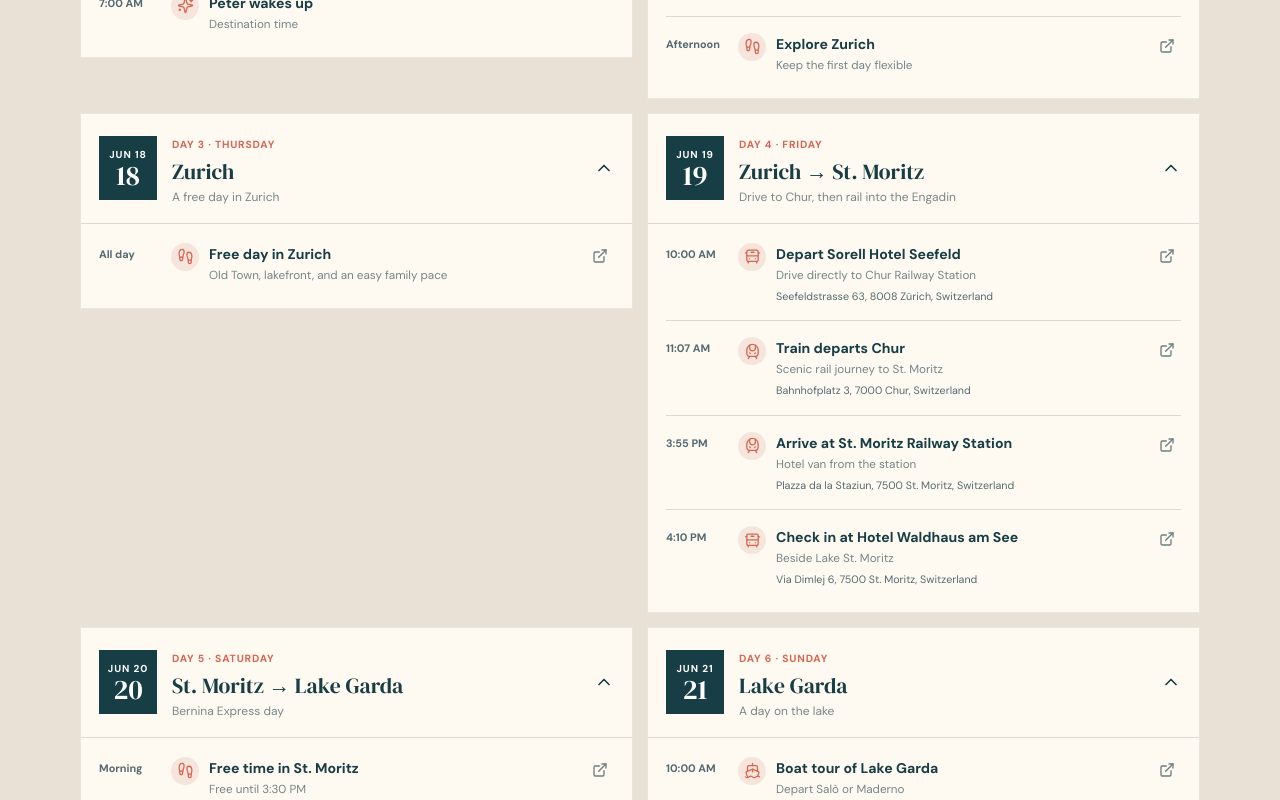
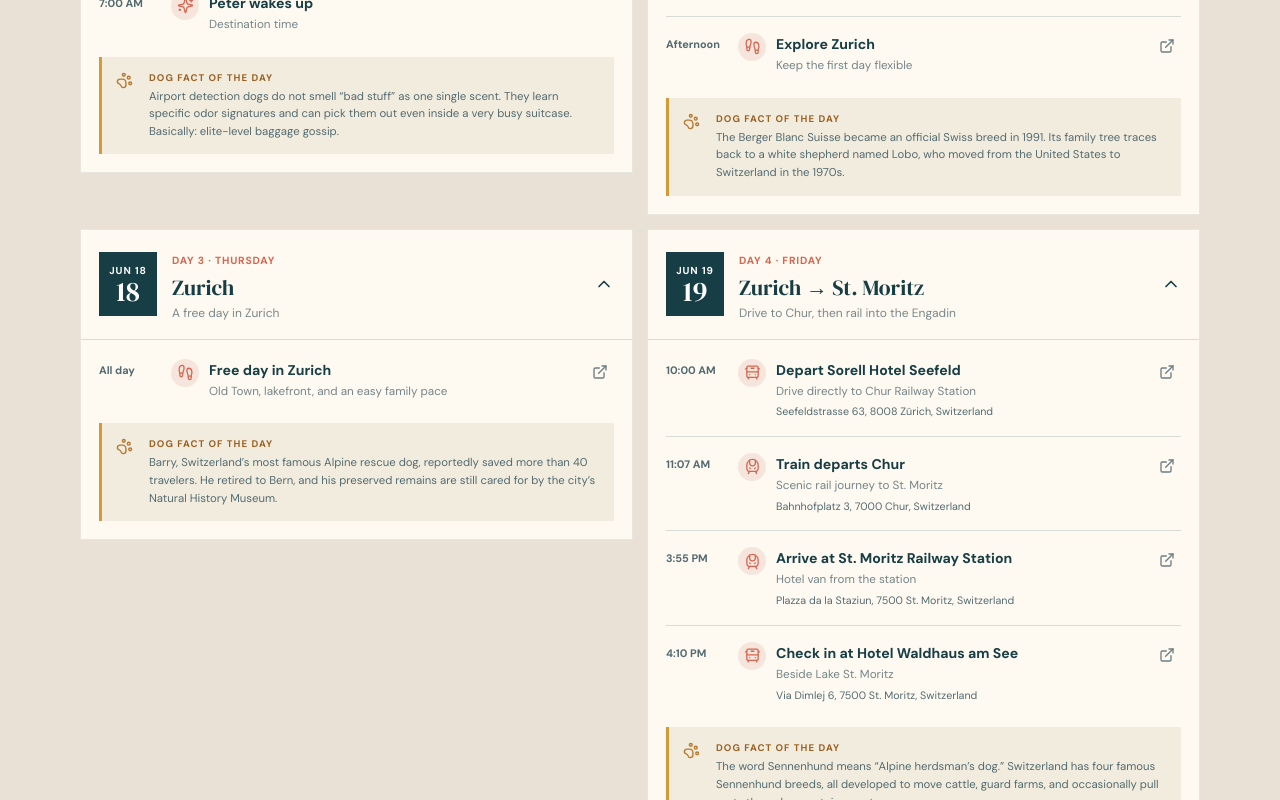
Before and after one commit to ctofani42/Italy-2026-Itinerary, a React (Vite) app: page / in a window 1280 px wide. Shown: the part 2420-3220 px from the top of the page. Built offline with nearby package versions, Linux system fonts and the light colour scheme.

Commit message:
Add daily regional dog facts

```diff
--- a/src/App.jsx
+++ b/src/App.jsx
@@ -13,6 +13,7 @@ import {
   Map,
   MapPin,
   Navigation,
+  PawPrint,
   Plane,
   Ship,
   Sparkles,
@@ -296,10 +297,19 @@ function DayCard({ day, index, isToday }) {
         <ChevronDown className={expanded ? 'rotated' : ''} size={20} />
       </button>
       {expanded && (
-        <div className="event-list">
-          {day.events.map((event, eventIndex) => (
-            <EventRow key={`${day.date}-${eventIndex}`} event={event} />
-          ))}
+        <div className="day-details">
+          <div className="event-list">
+            {day.events.map((event, eventIndex) => (
+              <EventRow key={`${day.date}-${eventIndex}`} event={event} />
+            ))}
+          </div>
+          <aside className="dog-fact">
+            <PawPrint size={17} aria-hidden="true" />
+            <div>
+              <span>Dog fact of the day</span>
+              <p>{day.dogFact}</p>
+            </div>
+          </aside>
         </div>
       )}
     </article>
--- a/src/data/itinerary.json
+++ b/src/data/itinerary.json
@@ -81,6 +81,7 @@
       "location": "Philadelphia → Zurich",
       "region": "travel",
       "summary": "Departure day",
+      "dogFact": "Airport detection dogs do not smell “bad stuff” as one single scent. They learn specific odor signatures and can pick them out even inside a very busy suitcase. Basically: elite-level baggage gossip.",
       "events": [
         { "time": "12:00 PM", "event": "Depart for airport", "notes": "Wear Swiss T-shirts", "transport": "van", "placeId": "phl" },
         { "time": "6:05 PM", "event": "American Airlines AA92 departs PHL", "notes": "Nonstop overnight flight to Zurich", "transport": "flight", "placeId": "phl" },
@@ -94,6 +95,7 @@
       "location": "Zurich",
       "region": "switzerland",
       "summary": "Touch down in Switzerland",
+      "dogFact": "The Berger Blanc Suisse became an official Swiss breed in 1991. Its family tree traces back to a white shepherd named Lobo, who moved from the United States to Switzerland in the 1970s.",
       "events": [
         { "time": "7:45 AM", "event": "American Airlines AA92 arrives at ZRH", "notes": "Clear customs and collect luggage", "transport": "flight", "placeId": "zrh" },
         { "time": "After arrival", "event": "Transfer to Sorell Hotel Seefeld", "notes": "Hotel vans from Zurich Airport", "transport": "van", "placeId": "hotel-seefeld" },
@@ -107,6 +109,7 @@
       "location": "Zurich",
       "region": "switzerland",
       "summary": "A free day in Zurich",
+      "dogFact": "Barry, Switzerland’s most famous Alpine rescue dog, reportedly saved more than 40 travelers. He retired to Bern, and his preserved remains are still cared for by the city’s Natural History Museum.",
       "events": [
         { "time": "All day", "event": "Free day in Zurich", "notes": "Old Town, lakefront, and an easy family pace", "transport": "walk", "placeId": "zurich" }
       ]
@@ -117,6 +120,7 @@
       "location": "Zurich → St. Moritz",
       "region": "travel",
       "summary": "Drive to Chur, then rail into the Engadin",
+      "dogFact": "The word Sennenhund means “Alpine herdsman’s dog.” Switzerland has four famous Sennenhund breeds, all developed to move cattle, guard farms, and occasionally pull carts through mountain country.",
       "events": [
         { "time": "10:00 AM", "event": "Depart Sorell Hotel Seefeld", "notes": "Drive directly to Chur Railway Station", "transport": "van", "placeId": "hotel-seefeld" },
         { "time": "11:07 AM", "event": "Train departs Chur", "notes": "Scenic rail journey to St. Moritz", "transport": "train", "placeId": "chur" },
@@ -130,6 +134,7 @@
       "location": "St. Moritz → Lake Garda",
       "region": "travel",
       "summary": "Bernina Express day",
+      "dogFact": "The iconic St. Bernard brandy barrel is mostly a painting-and-postcard myth. The real hospice dogs carried something better: powerful noses, warm bodies, and the ability to find travelers in deep Alpine snow.",
       "events": [
         { "time": "Morning", "event": "Free time in St. Moritz", "notes": "Free until 3:30 PM", "transport": "walk", "placeId": "st-moritz" },
         { "time": "3:30 PM", "event": "Transfer to St. Moritz Railway Station", "notes": "Hotel vans", "transport": "van", "placeId": "st-moritz-station" },
@@ -144,6 +149,7 @@
       "location": "Lake Garda",
       "region": "lake-garda",
       "summary": "A day on the lake",
+      "dogFact": "Italy’s Lagotto Romagnolo started as a water-retrieving dog before becoming the world’s best-known truffle hunter. “Lagotto” comes from a dialect word connected to lakes and wetland work.",
       "events": [
         { "time": "10:00 AM", "event": "Boat tour of Lake Garda", "notes": "Depart Salò or Maderno", "transport": "boat", "placeId": "salo" },
         { "time": "12:00 PM", "event": "Time in Gargnano", "notes": "Explore the waterfront", "transport": "walk", "placeId": "gargnano" },
@@ -157,6 +163,7 @@
       "location": "Bardolino",
       "region": "lake-garda",
       "summary": "Wine country and wandering",
+      "dogFact": "Some wineries employ trained dogs to detect TCA, the compound behind “corked” wine. A good wine dog can inspect cellars and barrels without requesting even one tasting flight.",
       "events": [
         { "time": "10:00 AM", "event": "Bardolino and winery", "notes": "One van plus ferry or taxi", "transport": "van", "placeId": "bardolino" },
         { "time": "Afternoon", "event": "Shop, eat, drink wine", "notes": "Then free time", "transport": "walk", "placeId": "bardolino" }
@@ -168,6 +175,7 @@
       "location": "Lake Garda",
       "region": "lake-garda",
       "summary": "Cooking at the villa",
+      "dogFact": "Plain cooked pasta is generally not toxic to dogs, but the sauce may be another story: onions and garlic are unsafe for them. The official canine pasta order is therefore “plain, tiny, and dropped accidentally.”",
       "events": [
         { "time": "10:00 AM", "event": "Pasta class at the villa", "notes": "Lunch included", "transport": "none", "placeId": "villa-sabine" },
         { "time": "1:00 PM", "event": "Free afternoon", "notes": "One van available", "transport": "van", "placeId": "villa-sabine" }
@@ -179,6 +187,7 @@
       "location": "Verona",
       "region": "lake-garda",
       "summary": "Verona and a wine tasting",
+      "dogFact": "Verona’s celebrated medieval ruler Cangrande della Scala had an extremely dog-friendly name: Cangrande literally means “Big Dog.” His court helped make the city a major cultural center.",
       "events": [
         { "time": "9:30 AM", "event": "Depart for Verona", "notes": "Two vans", "transport": "van", "placeId": "villa-sabine" },
         { "time": "10:40 AM", "event": "Visit Verona", "notes": "Historic center and lunch", "transport": "walk", "placeId": "verona" },
@@ -193,6 +202,7 @@
       "location": "Lake Garda",
       "region": "lake-garda",
       "summary": "A free day by the lake",
+      "dogFact": "Dogs experience REM sleep and appear to dream. Researchers think the little paw twitches and muffled woofs may replay daily adventures, so today’s lake nap could become tonight’s imaginary boat chase.",
       "events": [
         { "time": "All day", "event": "Free day", "notes": "One van available", "transport": "van", "placeId": "villa-sabine" }
       ]
@@ -203,6 +213,7 @@
       "location": "Lake Garda → Milan",
       "region": "travel",
       "summary": "Lake Iseo en route to Milan",
+      "dogFact": "The Bergamasco Shepherd comes from the Alpine country around Bergamo, near today’s route. Its famous felted coat forms naturally into protective mats that helped shield working dogs from mountain weather.",
       "events": [
         { "time": "9:30 AM", "event": "Depart villa", "notes": "Two vans", "transport": "van", "placeId": "villa-sabine" },
         { "time": "11:00 AM", "event": "Arrive at Lake Iseo", "notes": "Visit Pietro's town", "transport": "van", "placeId": "lake-iseo" },
@@ -216,6 +227,7 @@
       "location": "Milan",
       "region": "milan",
       "summary": "A free day in Milan",
+      "dogFact": "Italian Greyhounds were favorites of Renaissance nobility and appeared in art for centuries. Six of the modern breed’s early show dogs were exhibited in Milan and Novara in 1901. Tiny dog, enormous social résumé.",
       "events": [
         { "time": "All day", "event": "Free day in Milan", "notes": "Duomo, galleries, shopping, and aperitivo", "transport": "walk", "placeId": "milan" }
       ]
@@ -226,6 +238,7 @@
       "location": "Milan → Philadelphia",
       "region": "travel",
       "summary": "Homeward bound",
+      "dogFact": "A dog’s nose can separate the individual ingredients in a mixed smell, which is why airport dogs can work amid coffee, perfume, luggage, and thousands of travelers. Meanwhile, humans can barely find Gate B12.",
       "events": [
         { "time": "10:45 AM", "event": "Depart for airport", "notes": "Hotel vans", "transport": "van", "placeId": "sina-de-la-ville" },
         { "time": "2:20 PM", "event": "American Airlines AA299 departs MXP", "notes": "Nonstop flight to Philadelphia; about 9 hours", "transport": "flight", "placeId": "mxp" },
--- a/src/styles.css
+++ b/src/styles.css
@@ -301,6 +301,28 @@ h1 em { color: #f5bd83; font-weight: 400; }
 .event-copy address { margin-top: 5px; color: #526a70; font-size: .67rem; font-style: normal; line-height: 1.45; }
 .map-link { padding-top: 5px; color: #6d7d81; }
 
+.dog-fact {
+  display: grid;
+  grid-template-columns: 24px 1fr;
+  gap: 9px;
+  margin: 0 18px 18px;
+  padding: 14px;
+  color: #536b70;
+  background: #f2ecdf;
+  border-left: 3px solid #d49a38;
+}
+.dog-fact > svg { margin-top: 1px; color: #b8792f; }
+.dog-fact span {
+  display: block;
+  margin-bottom: 4px;
+  color: #9b6123;
+  font-size: .6rem;
+  font-weight: 700;
+  letter-spacing: .11em;
+  text-transform: uppercase;
+}
+.dog-fact p { margin: 0; font-size: .71rem; line-height: 1.55; }
+
 footer { padding: 38px 0; background: var(--ink); color: white; }
 footer .content-wrap { display: flex; flex-direction: column; gap: 12px; }
 footer p { margin: 0; color: rgba(255,255,255,.58); font-size: .7rem; }
```
